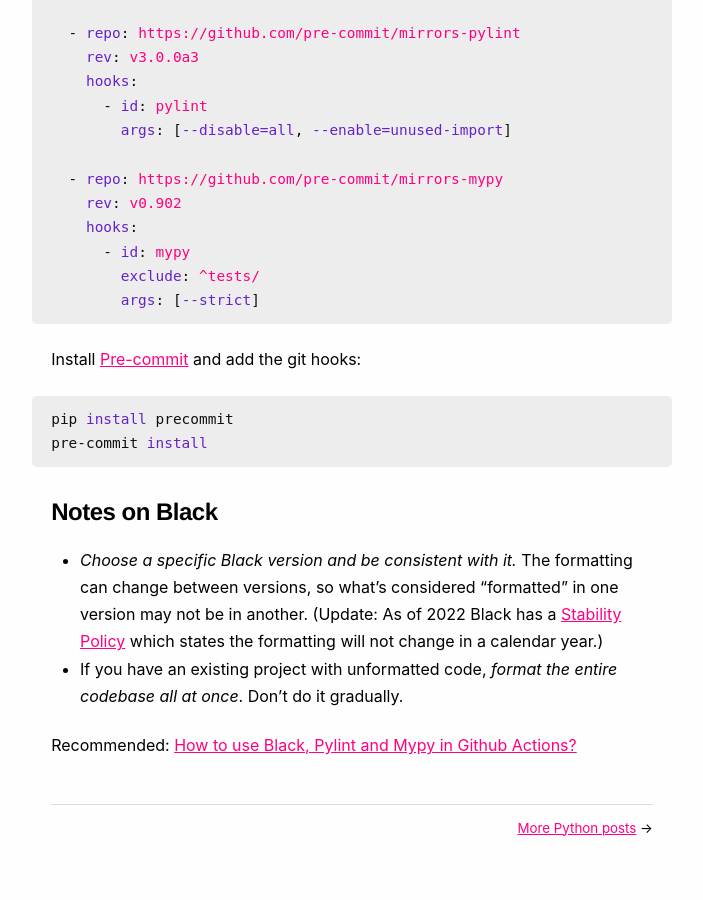
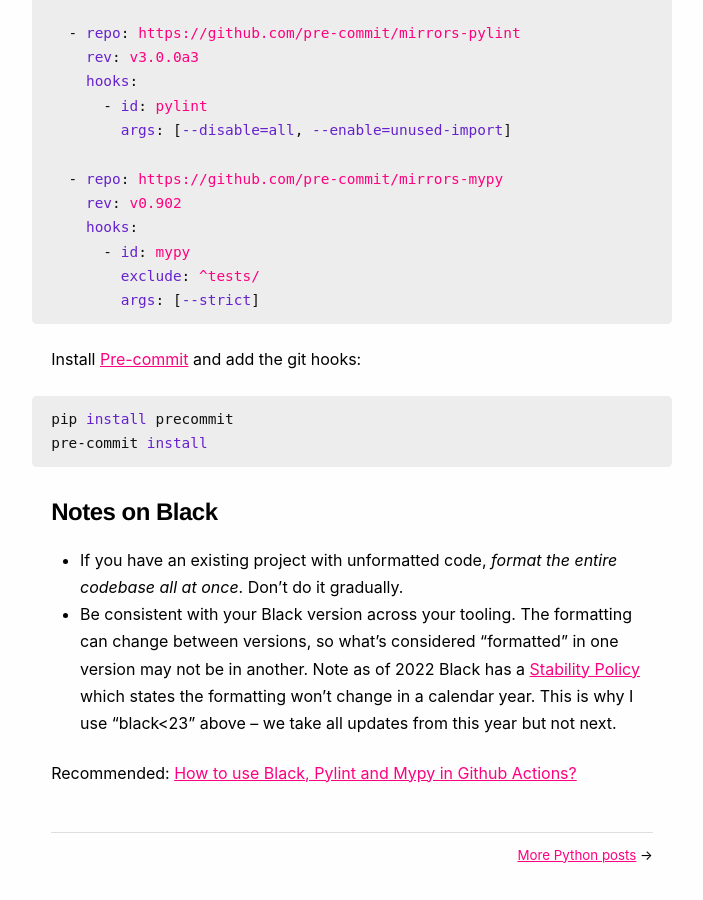
Before and after one commit to explodinglabs/explodinglabs.github.io, a Jekyll site: the page built from docs/_posts/python/2021-07-01-code-quality-pre-commit.markdown, in a window 1280 px wide and 900 px high, scrolled down 912 px. Shown: the whole window, without its empty margins (288-991 px from the left). Built offline with Jekyll 4.4.1, drawn with Linux system fonts in a browser that asks for light colours; before the commit the page ends 1785 px from its top, so only the background shows below that.

Commit message:
Update 2021-07-01-code-quality-pre-commit.markdown

```diff
--- a/docs/_posts/python/2021-07-01-code-quality-pre-commit.markdown
+++ b/docs/_posts/python/2021-07-01-code-quality-pre-commit.markdown
@@ -68,13 +68,14 @@
 
 ## Notes on Black
 
-- _Choose a specific Black version and be consistent with it._
-  The formatting can change between versions, so what's considered
-  "formatted" in one version may not be in another. (Update: As of
-  2022 Black has a
-  [Stability Policy](https://black.readthedocs.io/en/stable/the_black_code_style/index.html)
-  which states the formatting will not change in a calendar year.)
 - If you have an existing project with unformatted code, _format the entire
   codebase all at once_. Don't do it gradually.
+- Be consistent with your Black version across your tooling.
+  The formatting can change between versions, so what's considered
+  "formatted" in one version may not be in another.
+  Note as of 2022 Black has a
+  [Stability Policy](https://black.readthedocs.io/en/stable/the_black_code_style/index.html)
+  which states the formatting won't change in a calendar year. This is why I use "black<23"
+  above -- we take all updates from this year but not next.
 
 Recommended: [How to use Black, Pylint and Mypy in Github Actions?](/python/github-actions)
```
